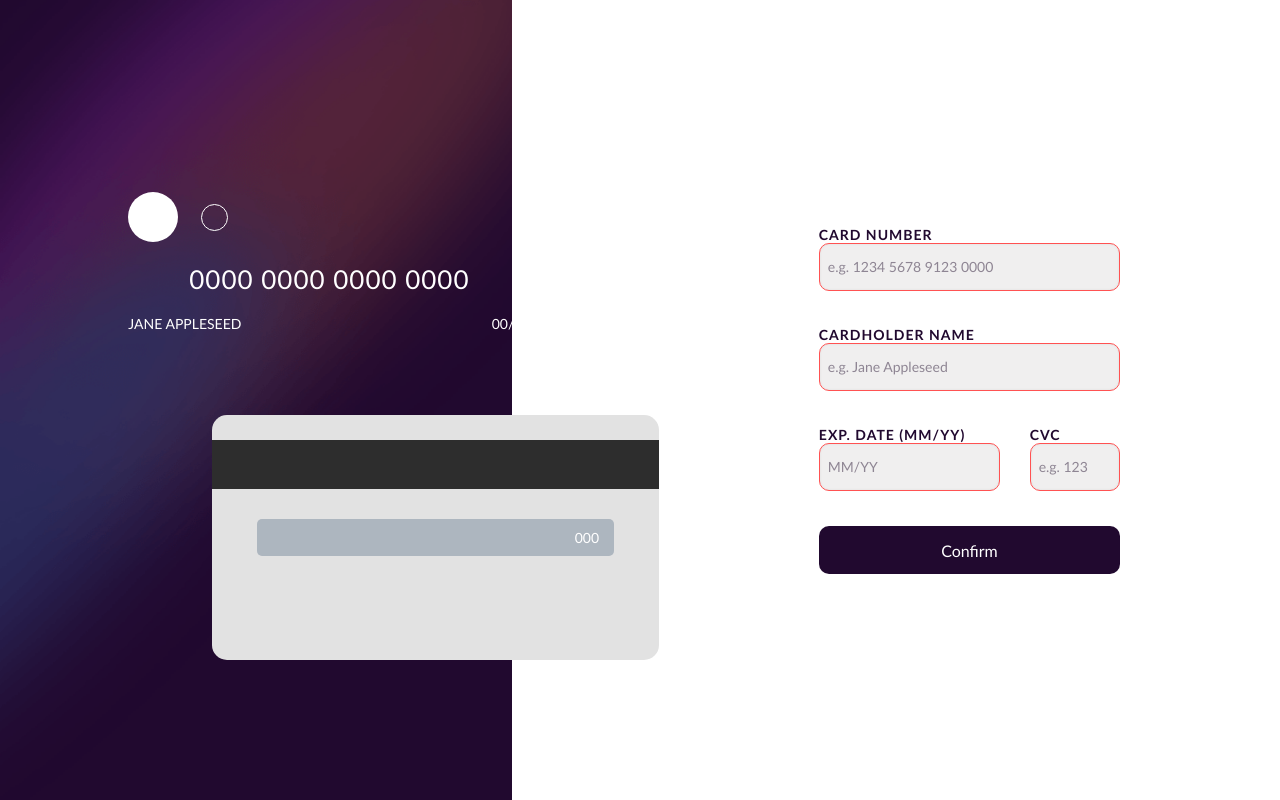
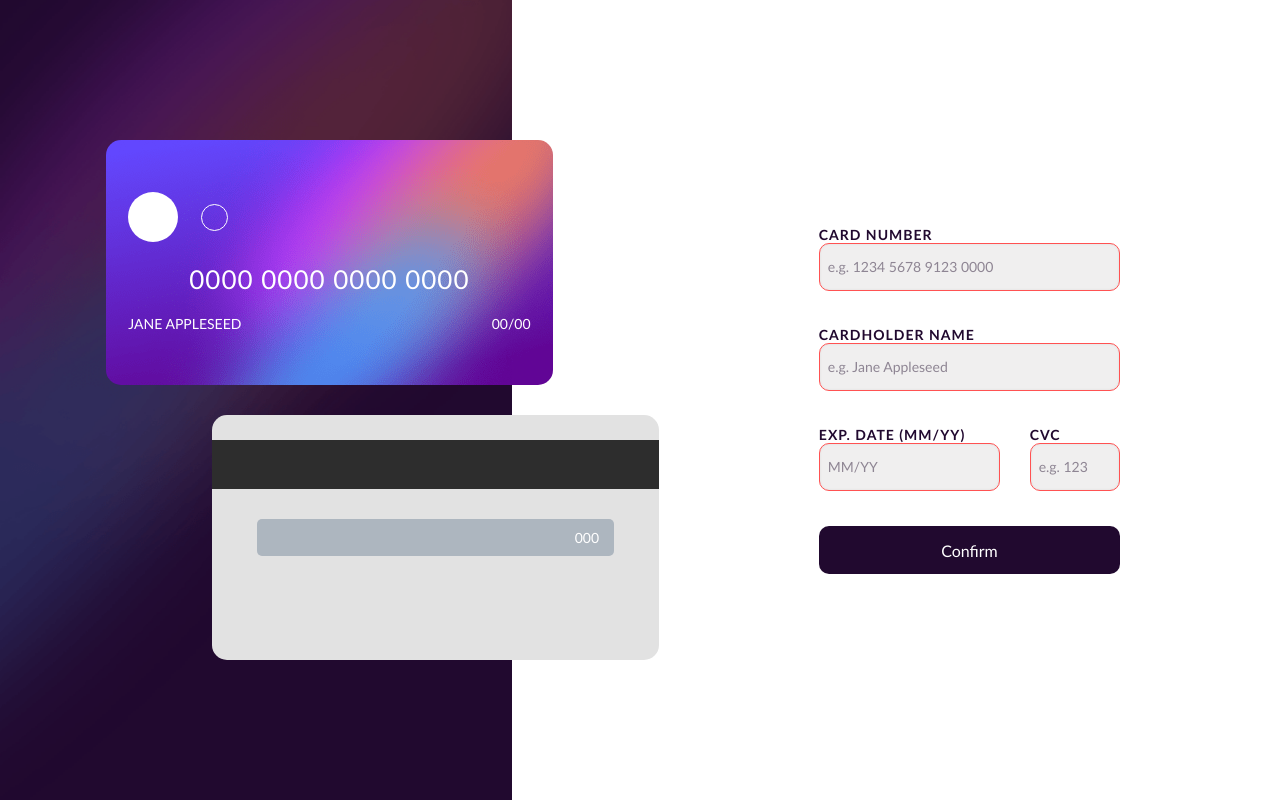
Before and after one commit to QuarksNP/Credit-card-form, a plain HTML site: page index.html in a window 1280 px wide. Drawn offline with Linux system fonts and the light colour scheme.

Commit message:
Update style.css

```diff
--- a/style.css
+++ b/style.css
@@ -50,7 +50,7 @@
     align-items: center;
     width: 447px;
     height: 245px;
-    background: url("/public/images/bg-card-front.png");
+    background: url("bg-card-front.png");
     background-size: cover;
 }
 
```
